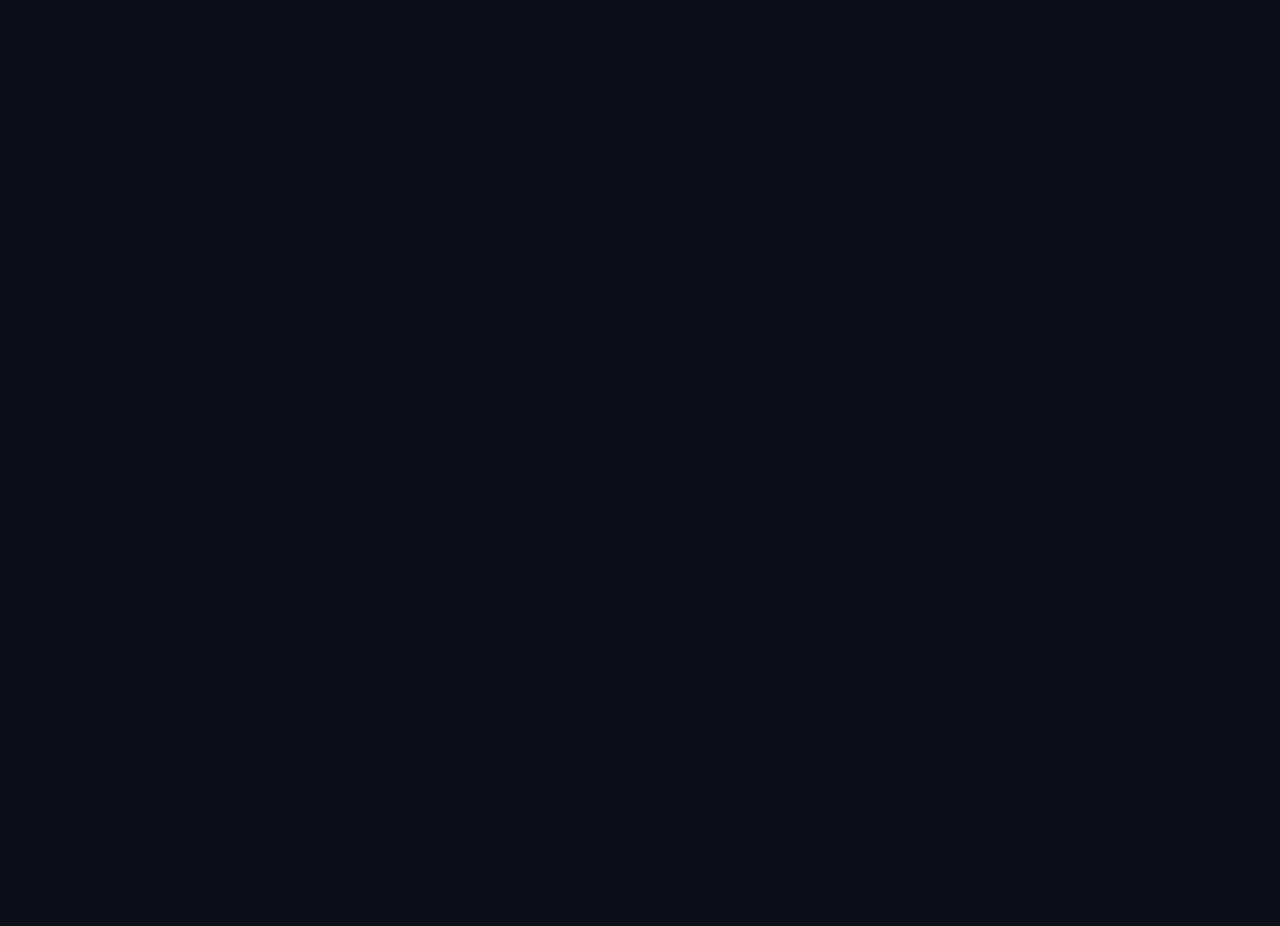
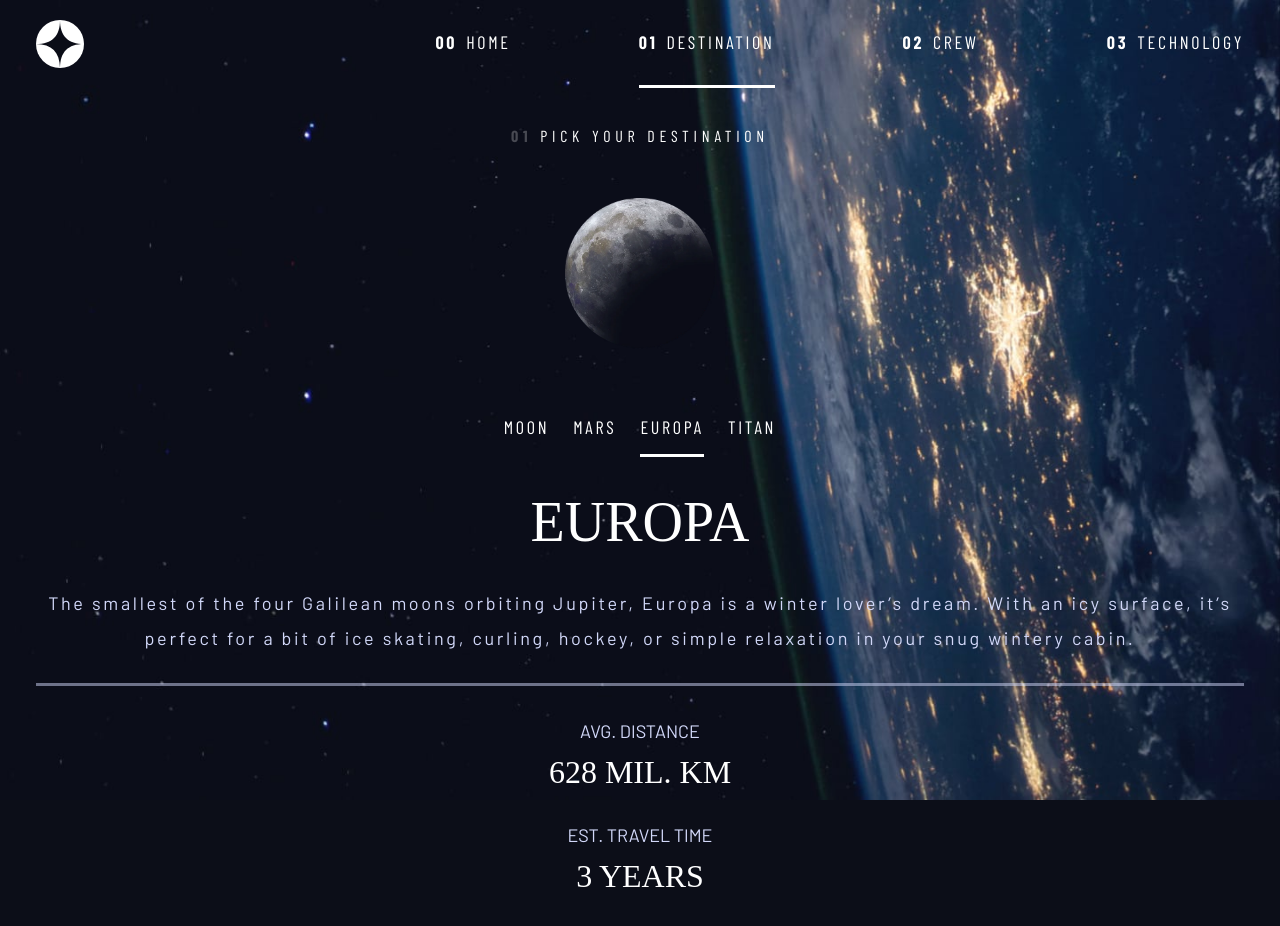
Before and after one commit to sanjeevshah1/Space-Travel, a React (Vite) app: page /destination/europa in a window 1280 px wide. Before the commit this address had no page. Shown: the top 926 px of the page. Before the commit the page ends 800 px from the top, so only its background shows below. Built offline with nearby package versions, Linux system fonts and the light colour scheme; a web font is replaced by a local one.

Commit message:
images for destination page

```diff
--- a/src/Pages/Destination/Destination.tsx
+++ b/src/Pages/Destination/Destination.tsx
@@ -1,63 +1,61 @@
-import moon from "./../../assets/destination/image-moon.webp"
+import { useState } from "react";
+import { NavLink, Outlet } from "react-router-dom";
+import Moon from "./../../assets/destination/image-moon.webp";
+import Mars from "./../../assets/destination/image-mars.webp";
+import Europa from "./../../assets/destination/image-europa.webp";
+import Titan from "./../../assets/destination/image-titan.webp";
 import data from "../../data";
-import { planetType } from "../../types";
-import { NavLink, Outlet} from "react-router-dom";
+import { planetType, imagesType, PlanetNames } from "../../types";
+
+const images:imagesType = {
+  Moon,
+  Mars,
+  Europa,
+  Titan,
+};
+
 const Destination = () => {
-  const planets:planetType[] = data.destinations;
+  const planets: planetType[] = data.destinations;
+  const [currentPlanet, setCurrentPlanet] = useState(planets[0]);
+
+  const handleNavClick = (planet: planetType) => {
+    setCurrentPlanet(planet);
+  };
+
   return (
     <div className="destination">
       <div className="pick-div">
-        <p className="numbered-title"><span>01</span>Pick your destination</p>
-        <img src={moon} alt="moon-image" />
+        <p className="numbered-title">
+          <span>01</span>Pick your destination
+        </p>
+        <img src={images[currentPlanet.name as PlanetNames]} alt={`${currentPlanet.name}-image`} />
       </div>
       <div className="nav-div">
-        <nav  className="">
-            <ul className="planet-nav underline-indicators flex">
-              <li>
-                <NavLink to="."
-                state={{page:"destination" }}
-                aria-selected={true}
-                rel="path"
-                end
-                 className={({isActive}) => {
-                  return `ff-sans-cond uppercase text-white letter-spacing-2 ${isActive ? "active" : ""}`
-                 }}>
-                Moon
+        <nav>
+          <ul className="planet-nav underline-indicators flex">
+            {planets.map((planet) => (
+              <li key={planet.name}>
+                <NavLink
+                  to={planet.name.toLowerCase()}
+                  state={{ page: "destination"}}
+                  aria-selected={currentPlanet.name === planet.name}
+                  rel="path"
+                  end
+                  className={({ isActive }) =>
+                    `ff-sans-cond uppercase text-white letter-spacing-2 ${isActive ? "active" : ""}`
+                  }
+                  onClick={() => handleNavClick(planet)}
+                >
+                  {planet.name}
                 </NavLink>
               </li>
-              <li>
-                <NavLink to="mars"
-                 state={{page:"destination"}}
-                className={({isActive}) => {
-                  return `ff-sans-cond uppercase text-white letter-spacing-2 ${isActive ? "active" : ""}`
-                 }}>
-                Mars
-                </NavLink>
-              </li>
-              <li>
-                <NavLink to="europia"
-                 state={{page:"destination"}}
-                className={({isActive}) => {
-                  return `ff-sans-cond uppercase text-white letter-spacing-2 ${isActive ? "active" : ""}`
-                 }}>
-                Europia
-                </NavLink>
-              </li>
-              <li>
-                <NavLink to="titan"
-                 state={{page:"destination"}}
-                className={({isActive}) => {
-                  return `ff-sans-cond uppercase text-white letter-spacing-2 ${isActive ? "active" : ""}`
-                 }}>
-                Titan
-                </NavLink>
-              </li>
-            </ul>
+            ))}
+          </ul>
         </nav>
       </div>
-      <Outlet context={planets}/>
+      <Outlet context={planets} />
     </div>
-  )
-}
+  );
+};
 
-export default Destination
+export default Destination;
--- a/src/Pages/Destination/Europia.tsx
+++ b/src/Pages/Destination/Europa.tsx
@@ -1,6 +1,6 @@
 import {useOutletContext } from "react-router-dom";
 import { planetType } from "../../types";
-const Europia = () => {
+const Europa = () => {
     const planets:planetType[] = useOutletContext()
     const planet:planetType = planets[2];
   return (
@@ -19,4 +19,4 @@ const Europia = () => {
   )
 }
 
-export default Europia
+export default Europa
--- a/src/main.tsx
+++ b/src/main.tsx
@@ -9,7 +9,7 @@ import Crew from './Pages/Crew.tsx'
 import Technology from './Pages/Technology.tsx'
 import Moon from './Pages/Destination/Moon.tsx'
 import Mars from './Pages/Destination/Mars.tsx'
-import Europia from './Pages/Destination/Europia.tsx'
+import Europa from './Pages/Destination/Europa.tsx'
 import Titan from './Pages/Destination/Titan.tsx'
 
 ReactDOM.createRoot(document.getElementById('root')!).render(
@@ -23,7 +23,7 @@ ReactDOM.createRoot(document.getElementById('root')!).render(
             <Route index element={<Moon/>}/>
             <Route path='moon' element={<Moon/>}/>
             <Route path='mars' element={<Mars/>}/>
-            <Route path='europia' element={<Europia/>}/>
+            <Route path='europa' element={<Europa/>}/>
             <Route path='titan' element={<Titan/>}/>
           </Route>
           <Route path='crew' element = {<Crew/>}/>
```
Also changed, not shown: src/types.ts (+8 -0 lines).
